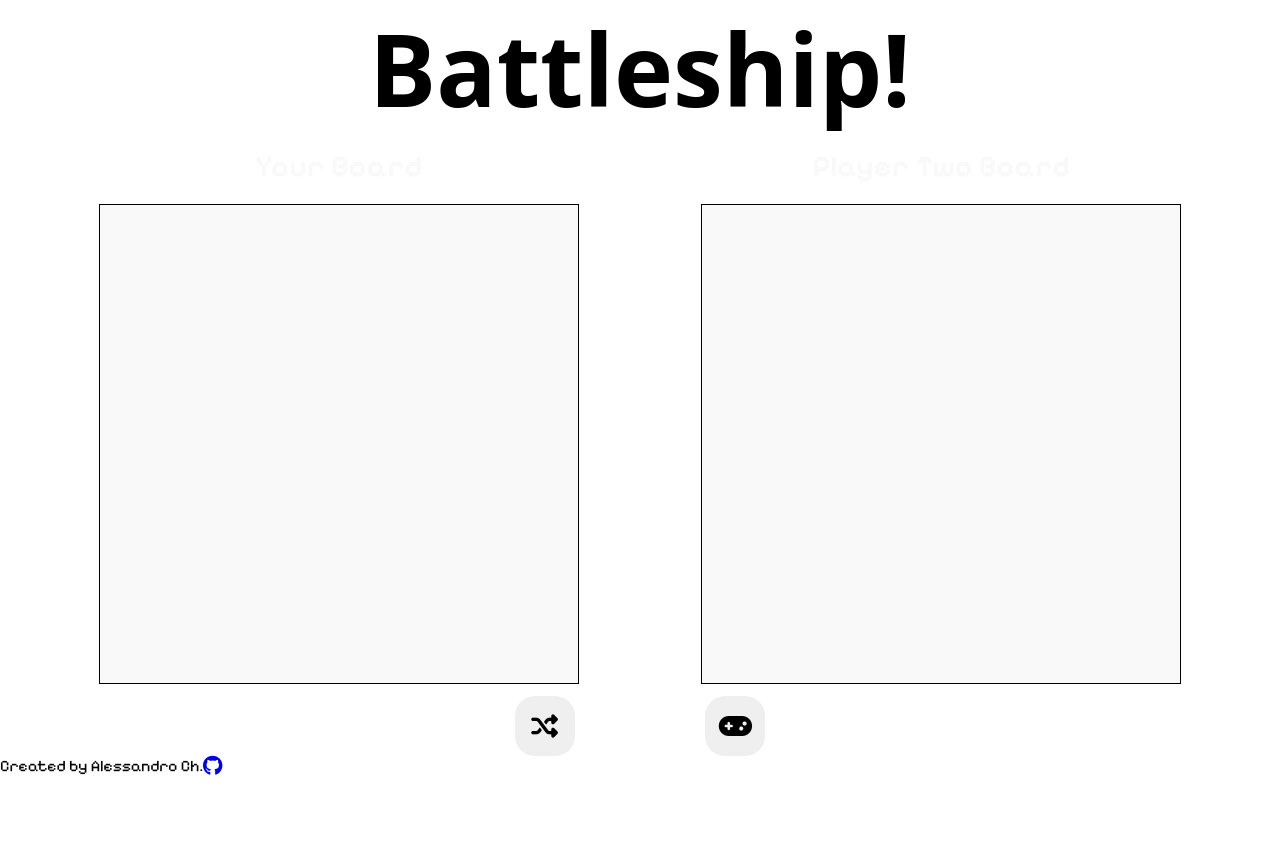
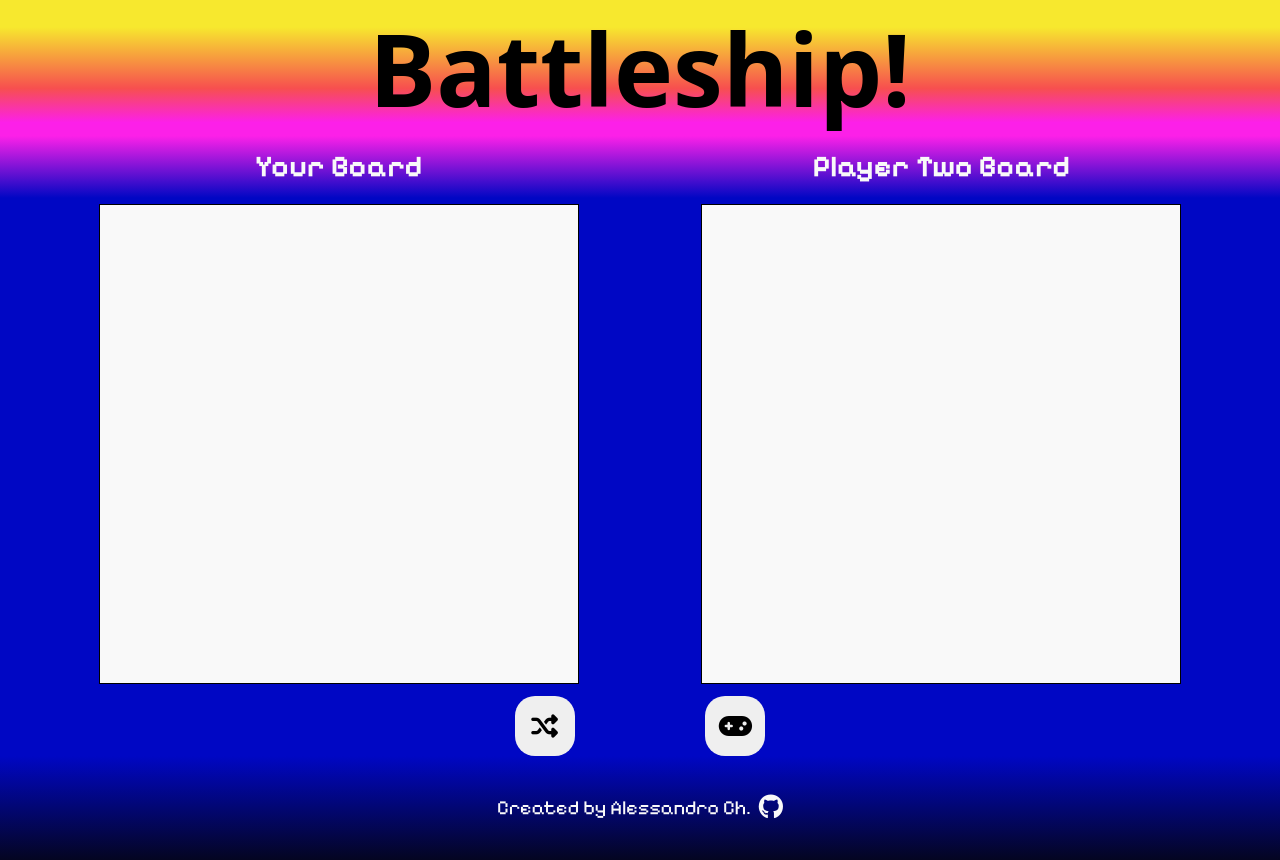
Before and after one commit to Chinchilla15/battleship, a plain HTML site: page index.html in a window 1280 px wide. Before the commit the page ends 800 px from the top, so only its background shows below. Drawn offline with Linux system fonts and the light colour scheme; a web font is replaced by a local one.

Commit message:
Add background styles to header, main & footer

```diff
--- a/styles/main.css
+++ b/styles/main.css
@@ -17,9 +17,11 @@
 
 body {
   font-family: "Pixelify Sans", sans-serif;
-  height: 100%;
   min-height: 100vh;
   margin: 0;
+  display: flex;
+  flex-direction: column; /* Use flex column layout for body content */
+  background-color: var(--white-color);
 }
 
 * {
@@ -35,16 +37,34 @@ header,
   justify-content: center;
 }
 
+header {
+  background: rgb(252, 32, 232);
+  background: linear-gradient(
+    0deg,
+    rgba(252, 32, 232, 1) 10%,
+    rgba(247, 79, 79, 1) 35%,
+    rgba(247, 232, 46, 1) 80%
+  );
+  flex-shrink: 0;
+}
+
 h1 {
   font-family: "Honk", system-ui;
   font-size: 100px;
 }
 
 main {
+  flex: 1;
   display: flex;
   flex-direction: column;
   align-items: center;
   justify-content: center;
+  background: rgb(0, 7, 196);
+  background: linear-gradient(
+    0deg,
+    rgba(0, 7, 196, 1) 90%,
+    rgba(252, 32, 232, 1) 100%
+  );
 }
 
 #winner {
@@ -72,3 +92,29 @@ main {
     2px 4px 6px var(--black-color),
     inset 0 0 0 var(--black-color);
 }
+
+footer {
+  flex-shrink: 0;
+  text-align: center;
+  font-size: 20px;
+  color: var(--white-color);
+  background: rgb(4, 5, 33);
+  background: linear-gradient(
+    0deg,
+    rgba(4, 5, 33, 1) 0%,
+    rgba(0, 7, 196, 1) 100%
+  );
+  padding: 40px;
+}
+
+.fa-github {
+  cursor: pointer;
+  color: var(--white-color);
+  margin-left: 8px;
+  transition: transform 0.2s;
+}
+
+.fa-github:hover {
+  transform: scale(1.35);
+  color: var(--orange-retro);
+}
```
